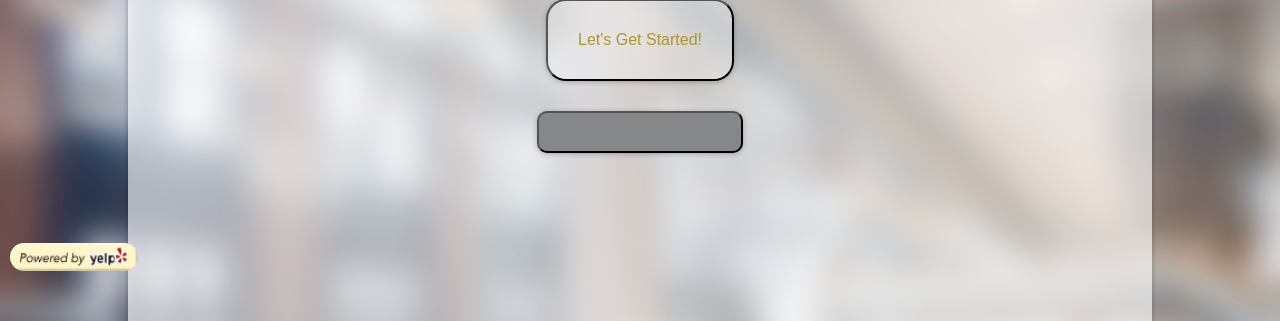
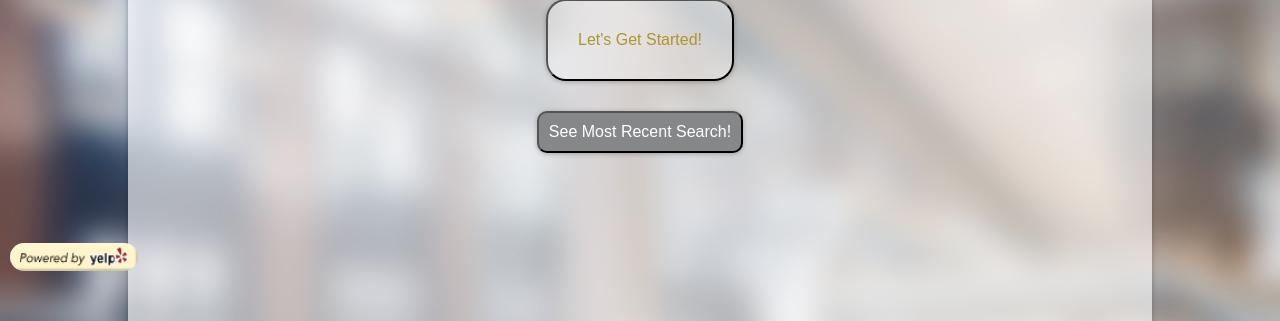
Before and after one commit to Lovell-Daniel/Team-5-S15-CIT261, a PHP site: page / in a window 1280 px wide, with the pointer over the restyled element. Shown: the part 519-840 px from the top of the page. Run offline with PHP 8.4, Linux system fonts and the light colour scheme; some libraries are stand-ins or nearby versions.

Commit message:
more css. Keep thinking of new things to do

```diff
--- a/css/pearedquestions.css
+++ b/css/pearedquestions.css
@@ -274,7 +274,7 @@ h1 {
     font-size: 1em;
     -webkit-border-radius: 17;
     -moz-border-radius: 17;
-    color: rgba(255, 255, 255, 0);
+    color: rgba(255, 255, 255, 225);
     border-radius: 10px;
     box-shadow: 0 1px 5px rgba(0, 0, 0, 0.25);
     background: rgb(133, 135, 137);
```
